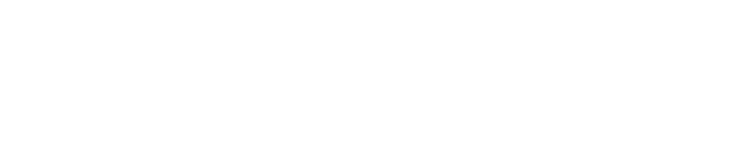
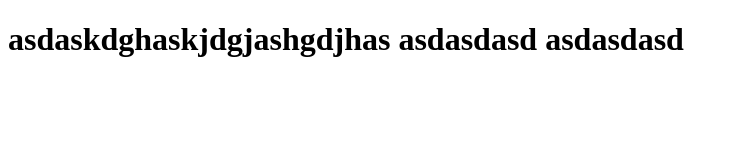
Before and after one commit to SherTi/TestMusic, a plain HTML site: page index.html in a window 1280 px wide. Shown: the whole page, without its empty margins (0-738 px from the left). Drawn offline with Linux system fonts and the light colour scheme.

Commit message:
second commit

```diff
--- a/index.html
+++ b/index.html
@@ -8,6 +8,10 @@
     <title>Document</title>
 </head>
 <body>
-
+    <h1>
+        asdaskdghaskjdgjashgdjhas
+        asdasdasd
+        asdasdasd
+    </h1>
 </body>
 </html>
```
